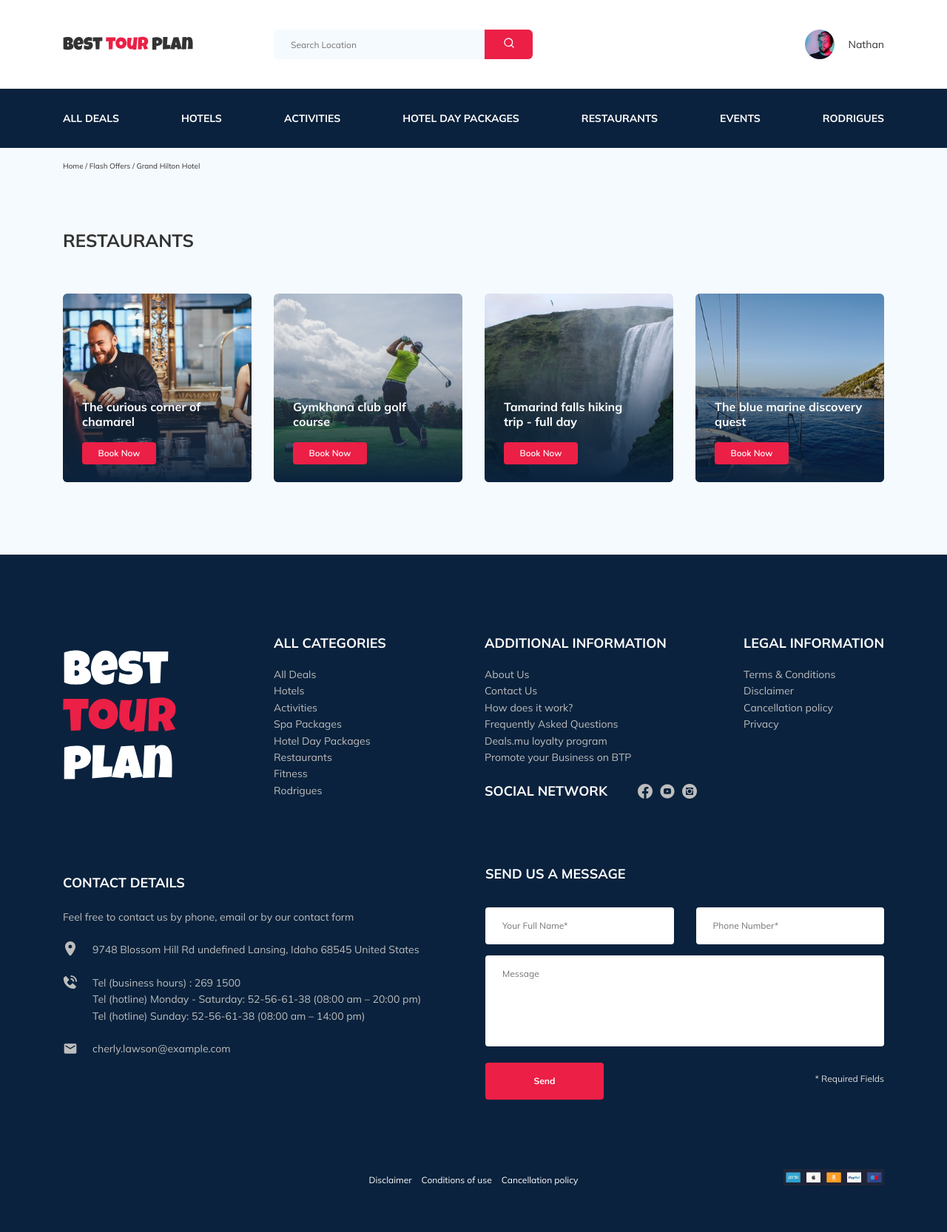
After one commit to hwnd1982/tour-plan, a PHP site: page /restaurants.php in a window 1280 px wide. The commit adds this page. Shown: the whole page at 74% size. Run offline with PHP 8.4, Linux system fonts and the light colour scheme.

Commit message:
create: learning php

```diff
--- a/header.php
+++ b/header.php
@@ -24,7 +24,7 @@
     <div class="navbar-top">
       <div class="container navbar-top__container">
         <!-- Лого -->
-        <a href="#" class="logo">
+        <a href="index.php" class="logo">
           <img src="img/horizontal-logo.min.svg" alt="Logo: Best Tour Plan" class="logo__img">
         </a>
         <!-- Форма поиска -->
@@ -79,7 +79,7 @@
         <a href="#" class="navbar-menu__link">Hotels</a>
         <a href="activities.php" class="navbar-menu__link">Activities</a>
         <a href="#" class="navbar-menu__link">Hotel Day Packages</a>
-        <a href="#" class="navbar-menu__link">Restaurants</a>
+        <a href="restaurants.php" class="navbar-menu__link">Restaurants</a>
         <a href="#" class="navbar-menu__link">Events</a>
         <a href="#" class="navbar-menu__link">Rodrigues</a>
       </div>
--- /dev/null
+++ b/restaurants.php
@@ -0,0 +1,57 @@
+<?php
+include('header.php');
+include('header-end.php');
+?>
+ <!-- Другие возможности -->
+  <section class="activities">
+    <div class="container">
+      <h2 class="activities__title">Restaurants</h2>
+      <div class="activities__wrapper">
+        <div class="activities__card">
+          <img
+            src="img/theCuriousCornerOfChamarel.jpg"
+            alt=""
+            class="activities__img"
+          >
+          <span class="activities__text">The curious corner of<br>chamarel</span>
+          <button class="activities__button book-now">Book Now</button>
+        </div>
+        <!-- /.activities__card -->
+        <div class="activities__card">
+          <img
+            src="img/gymkhanaClubGolfCourse.jpg"
+            alt=""
+            class="activities__img"
+          >
+          <span class="activities__text">Gymkhana club golf<br>course</span>
+          <button class="activities__button book-now">Book Now</button>
+        </div>
+        <!-- /.activities__card -->
+        <div class="activities__card">
+          <img
+            src="img/tamarindFallsHikingTrip-FullDay.jpg"
+            alt=""
+            class="activities__img"
+          >
+          <span class="activities__text">Tamarind falls hiking<br>trip - full day</span>
+          <button class="activities__button book-now">Book Now</button>
+        </div>
+        <!-- /.activities__card -->
+        <div class="activities__card">
+          <img
+            src="img/theBlueMarineDiscoveryQuest.jpg"
+            alt=""
+            class="activities__img"
+          >
+          <span class="activities__text">The blue marine discovery<br>quest</span>
+          <button class="activities__button book-now">Book Now</button>
+        </div>
+        <!-- /.activities__card -->
+      </div>
+      <!-- /.activities__wrapper -->
+    </div>
+    <!-- /.container -->
+  </section>
+<?php
+include('footer.php');
+?>
```
